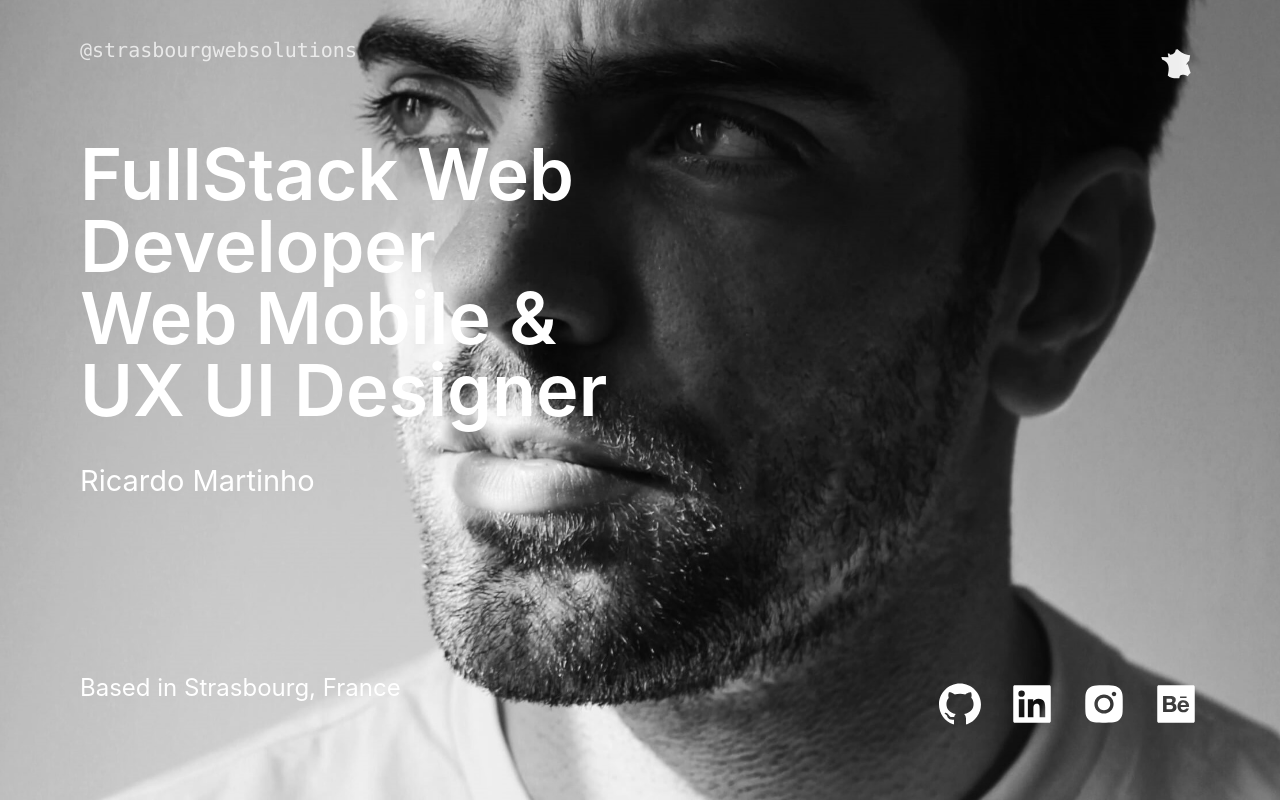
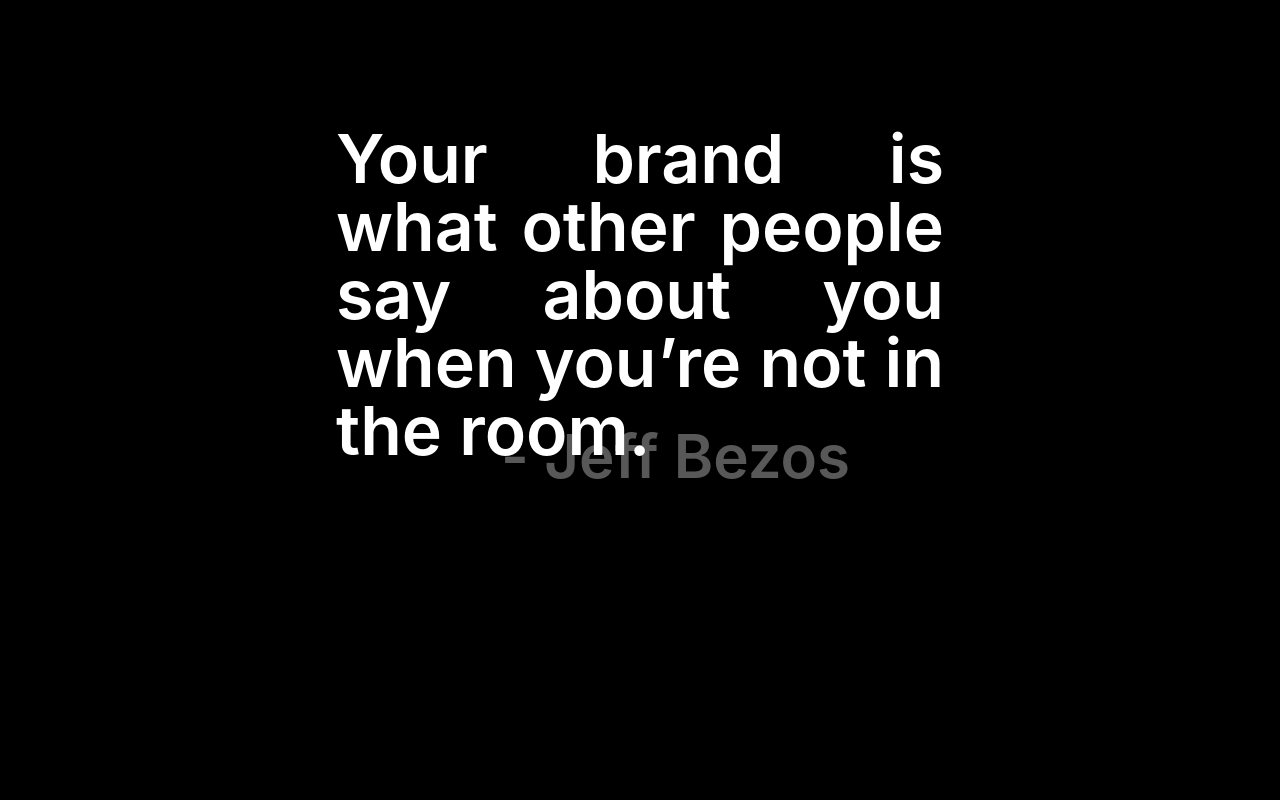
Before and after one commit to ricardomrcruz/port, a Next.js app: page / in a window 1280 px wide. Built offline with nearby package versions, Linux system fonts and the light colour scheme; grey boxes are pictures that could not be loaded.

Commit message:
new intro

```diff
--- a/pages/index.tsx
+++ b/pages/index.tsx
@@ -65,6 +65,8 @@
 const words5 = `Ricardo Martinho`;
 const words6 = `Based in Strasbourg, France`;
 const words7 = `@strasbourgwebsolutions`;
+const intro = `Your brand is what other people say about you when you’re not in the room.`
+const signed = `- Jeff Bezos`
 
 export default function Home() {
   const [darkMode, setDarkMode] = useState(true);
@@ -95,6 +97,63 @@
       </Head>
 
       <div className="snap-y snap-mandatory overflow-auto h-screen">
+
+      <section className="relative snap-center ">
+          <div className="min-h-screen flex flex-col justify-between">
+            <div className="absolute inset-0 z-0 bg-black">
+
+            </div>
+
+
+
+            {/* Développeur <br />
+              Web et Web <br /> Mobile Fullstack <br />
+              UX UI   Designer */}
+
+            <div
+              className="absolute z-10 w-full pb-5 px-10 md:px-20 lg:px-20"
+              style={{ top: "38%", transform: "translateY(-50%)" }}
+            >
+              <TextGenerateEffect
+                words={intro}
+                className=" font-roboto  font-semibold mx-4 sm:mx-8 md:mx-16 lg:mx-32 xl:mx-64 dark:text-white inline-block align-middle text-justify text-[20px] sm:text-[30px] md:text-[45px] lg:text-[60px] xl:text-[68px] "
+                onCompleted={onTextAnimationComplete}
+              />
+              <br />
+
+
+            </div>
+
+
+            <div className="z-10  relative py-5 mb-12 flex justify-between px-10 md:px-20 lg:px-20">
+
+
+              {/* <p className="hidden lg:block text-2xl text-center m-auto  md:text-5xl font-roboto dark:text-white animate-text-effect2-bounce ">
+                <BsChevronDoubleDown />
+              </p> */}
+      {/*
+              {animationCompleted && (
+
+              )} */}
+            </div>
+          </div>
+          {animationCompleted && (
+
+          <div
+              className="absolute z-10 w-full px-10 md:px-20 lg:px-20"
+              style={{ top: "57%", transform: "translateY(-50%)" }}
+            >
+              <TextGenerateEffect
+                words={signed}
+                className="font-roboto animate-text-effect2 font-semibold mx-4 sm:mx-8 md:mx-16 lg:mx-32 xl:mx-[350px] text-right text-[15px] sm:text-[25px] md:text-[40px] lg:text-[55px] xl:text-[60px]"
+
+              />
+          </div>
+          )}
+
+
+        </section>
+
         <section className="relative snap-center ">
           <div className="min-h-screen flex flex-col justify-between">
             <div className="absolute inset-0 z-0">
@@ -102,6 +161,7 @@
                 src={header}
                 alt="strasbourgwebsolutions"
                 className="w-full h-full object-cover"
+
               />
             </div>
 
@@ -178,6 +238,7 @@
                     href="https://github.com/ricardomrcruz"
                     target="_blank"
                     className="dark:hover:text-purple-600 animate-text-effect"
+                    title="github"
                   >
                     <AiFillGithub />
                   </a>
--- a/tailwind.config.js
+++ b/tailwind.config.js
@@ -48,7 +48,7 @@
       },
       animation: {
         "text-effect": "textEffect 4s ease forwards",
-        "text-effect2": "textEffect 8s ease forwards",
+        "text-effect2": "textEffect 20s ease forwards",
         "text-effect2-bounce": "textEffect2Bounce 2s ease-in-out infinite",
       },
     },
```
